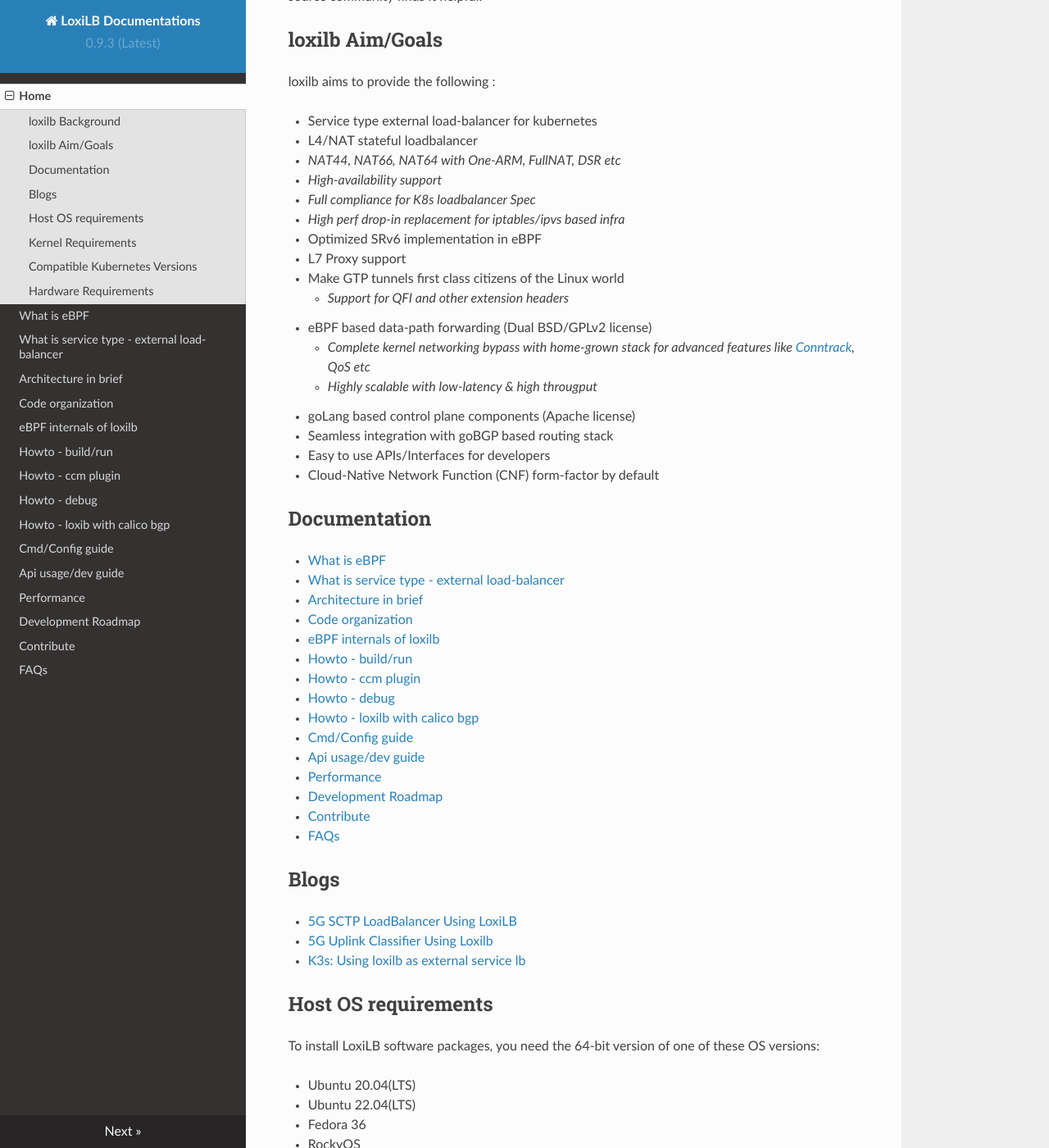
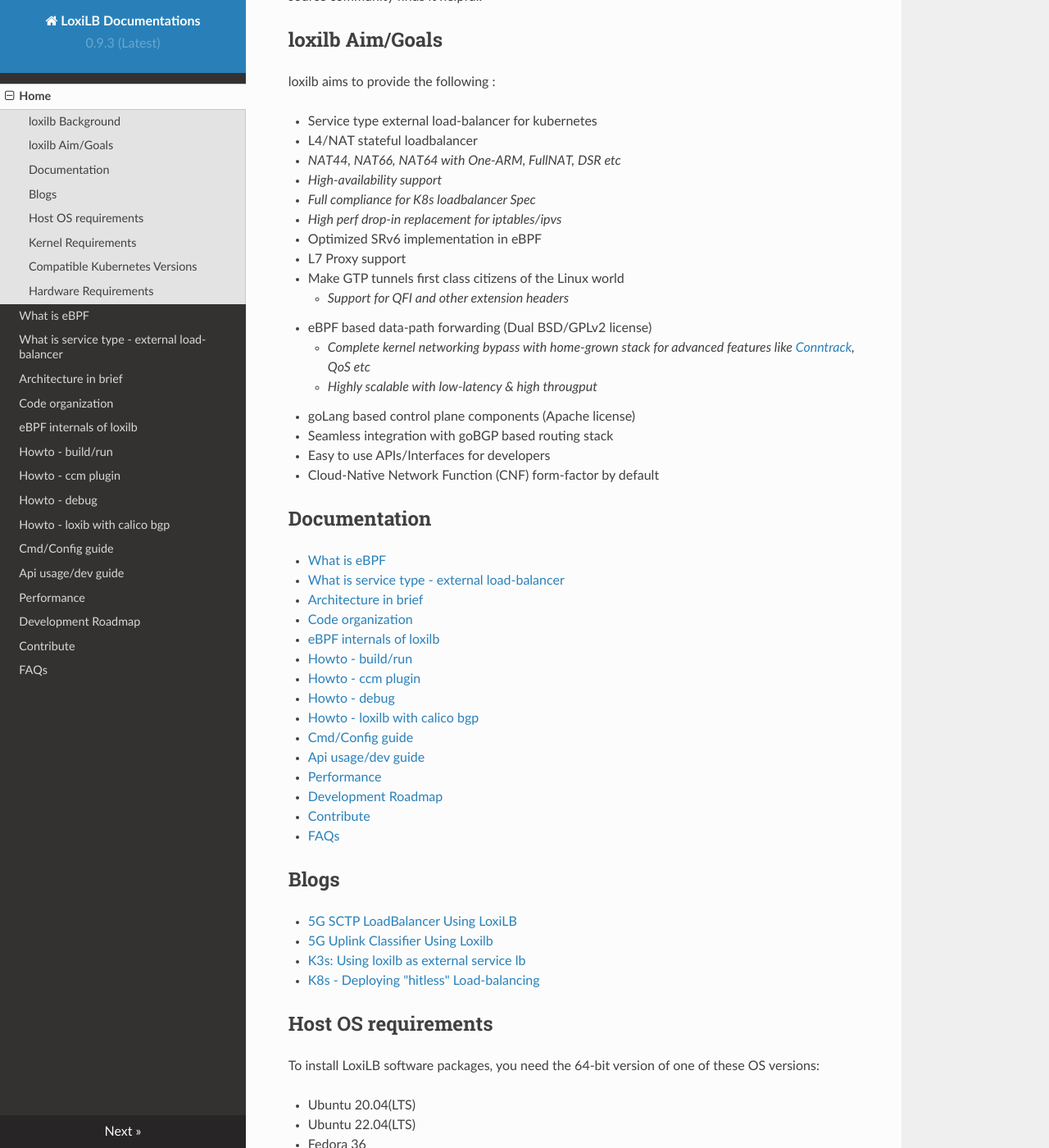
Before and after one commit to loxilb-io/loxilbdocs, an MkDocs documentation site: the page built from docs/index.md, in a window 1280 px wide and 1400 px high, scrolled down 910 px. Shown: the whole window at 82% size. Built offline with MkDocs 1.6.1, drawn with Linux system fonts in a browser that asks for light colours; nearby versions of some CDN libraries.

Commit message:
Update index.md

```diff
--- a/docs/index.md
+++ b/docs/index.md
@@ -22,7 +22,7 @@
    - *NAT44, NAT66, NAT64 with One-ARM, FullNAT, DSR etc*
    - *High-availability support*
    - *Full compliance for K8s loadbalancer Spec*
-   - *High perf drop-in replacement for iptables/ipvs based infra*
+   - *High perf drop-in replacement for iptables/ipvs*
 -  Optimized SRv6 implementation in eBPF
 -  L7 Proxy support
 -  Make GTP tunnels first class citizens of the Linux world
@@ -57,6 +57,7 @@
 - [5G SCTP LoadBalancer Using LoxiLB](https://futuredon.medium.com/5g-sctp-loadbalancer-using-loxilb-b525198a9103)
 - [5G Uplink Classifier Using Loxilb](https://futuredon.medium.com/5g-uplink-classifier-using-loxilb-7593a4d66f4c)
 - [K3s: Using loxilb as external service lb](https://cloudybytes.medium.com/k3s-using-loxilb-as-external-service-lb-2ea4ce61e159)
+- [K8s - Deploying "hitless" Load-balancing](https://www.loxilb.io/post/k8s-deploying-hitless-and-ha-load-balancing)
 
 ## Host OS requirements
 
```
